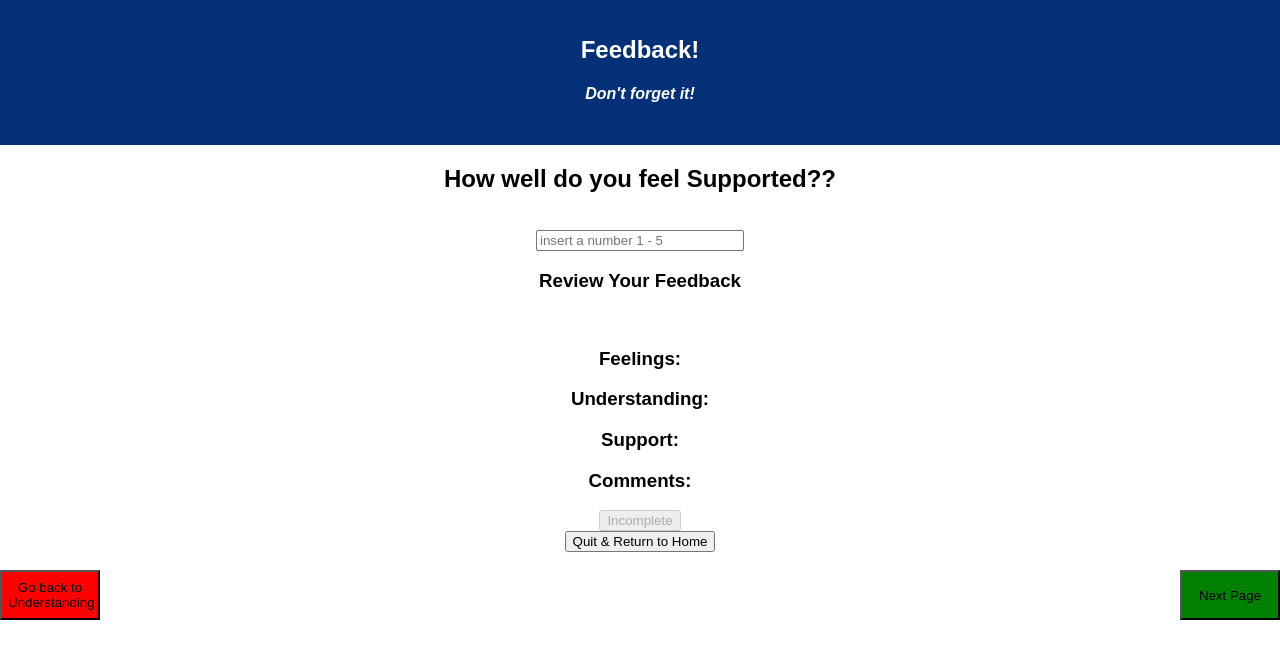
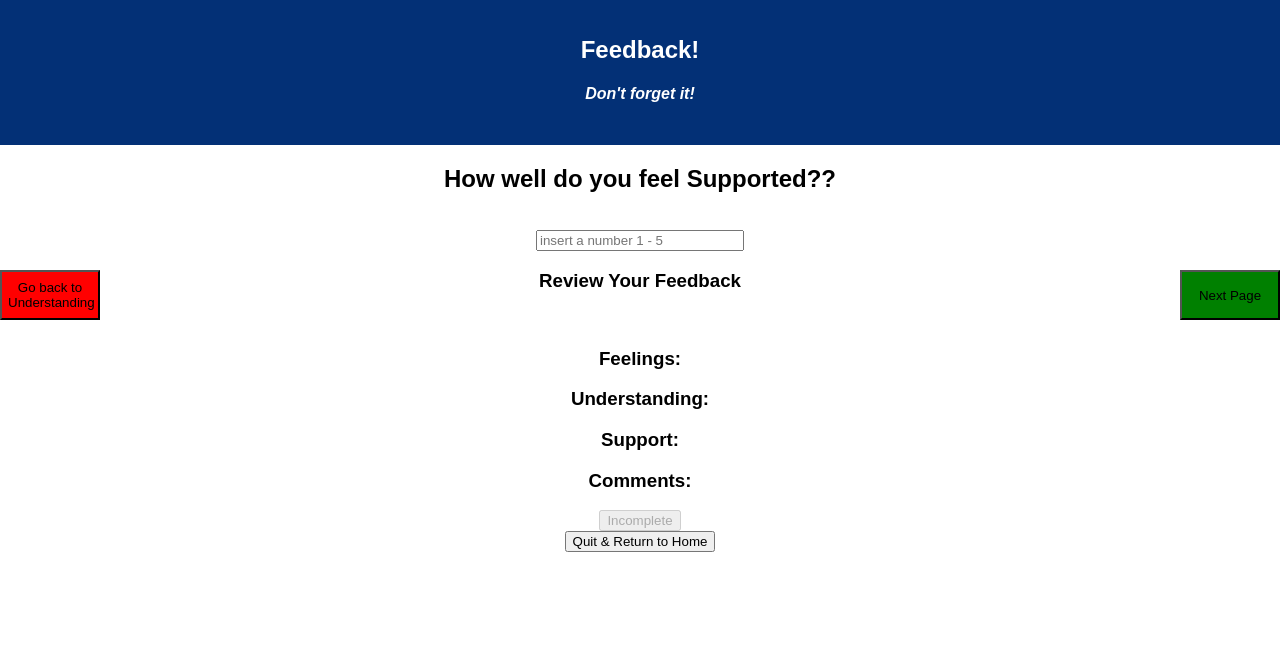
Before and after one commit to juno-v/Feedback-Form, a React (Create React App) app: page /#/2 in a window 1280 px wide. Both pictures are taken after a click on the button "Next Page". Shown: the top 658 px of the page. Built offline with nearby package versions, Linux system fonts and the light colour scheme; no server answers.

Commit message:
adjusted where previous and next buttons are in the code file. couldn't get the button to the next page to work on click of enter

```diff
--- a/src/components/WebPages/Comments/Comments.js
+++ b/src/components/WebPages/Comments/Comments.js
@@ -38,7 +38,6 @@ class Support extends Component {
     render() {
         return (
             <section>
-            <div>
                 <form>
                     <h1>Leave us some feedback in the comments! We'd love to hear.</h1> <br />
                     <input id="input"
@@ -47,13 +46,10 @@ class Support extends Component {
                            onChange={this.handleChange}
                            name="name" ></input>
                 </form>
+            <div>
+                <button id="next-button" onClick={this.nextPage}> Next Page </button>
+                <button id="fixed-button" onClick={this.returnToPrevious}>Go back to Supprt</button>
                 <Review />
-            </div>
-            <div>
-                <button id="fixed-button"
-                        onClick={this.returnToPrevious}>Go back to Supprt</button>
-                <button id="next-button"
-                onClick={this.nextPage}> Next Page </button>
             </div>
         </section>
         );
--- a/src/components/WebPages/Feeling/Feeling.js
+++ b/src/components/WebPages/Feeling/Feeling.js
@@ -43,7 +43,6 @@ class Feeling extends Component {
 
         return (
         <section>
-            <div>
                 <form>
                     <h1>How are you feeling today? </h1> <br />
                     <input id="input"
@@ -54,14 +53,10 @@ class Feeling extends Component {
                            onChange={this.handleChange}
                            name="name" ></input>
                 </form>
+            <div>
+            <button id="fixed-button" onClick={this.returnToPrevious}>Go back to home</button>
+            <button id="next-button" onClick={this.nextPage}> Next Page </button>
                 <Review />
-            </div>
-
-            <div>
-                <button id="fixed-button"
-                        onClick={this.returnToPrevious}>Go back to home</button>
-                <button id="next-button"
-                onClick={this.nextPage}> Next Page </button>
             </div>
         </section>
         );
--- a/src/components/WebPages/Support/Support.js
+++ b/src/components/WebPages/Support/Support.js
@@ -38,7 +38,6 @@ class Support extends Component {
     render() {
         return (
             <section>
-            <div>
                 <form>
                     <h1>How well do you feel Supported??</h1> <br />
                     <input id="input"
@@ -49,13 +48,10 @@ class Support extends Component {
                            onChange={this.handleChange}
                            name="name" ></input>
                 </form>
+            <div>
+                <button id="next-button" onClick={this.nextPage}> Next Page </button>
+                <button id="fixed-button" onClick={this.returnToPrevious}>Go back to Understanding</button>
                 <Review />
-            </div>
-            <div>
-                <button id="fixed-button"
-                        onClick={this.returnToPrevious}>Go back to Understanding</button>
-                <button id="next-button"
-                onClick={this.nextPage}> Next Page </button>
             </div>
         </section>
         );
--- a/src/components/WebPages/Understanding/Understanding.js
+++ b/src/components/WebPages/Understanding/Understanding.js
@@ -39,7 +39,6 @@ class Understanding extends Component {
     render() {
         return (
         <section>
-            <div>
                 <form>
                     <h1>How are you understang things?</h1> <br />
                     <input id="input"
@@ -50,14 +49,11 @@ class Understanding extends Component {
                            onChange={this.handleChange}
                            name="name" ></input>
                 </form>
-                <Review />
-            </div>
-            <div>
-                <button id="fixed-button"
-                        onClick={this.returnToPrevious}>Go back to Feeling</button>
-                <button id="next-button"
-                onClick={this.nextPage}> Next Page </button>
-            </div>
+                <div>
+                    <button id="fixed-button" onClick={this.returnToPrevious}>Go back to Feeling</button>
+                    <button id="next-button" onClick={this.nextPage}> Next Page </button>
+                    <Review />
+                </div>
         </section>
         );
     }
```
